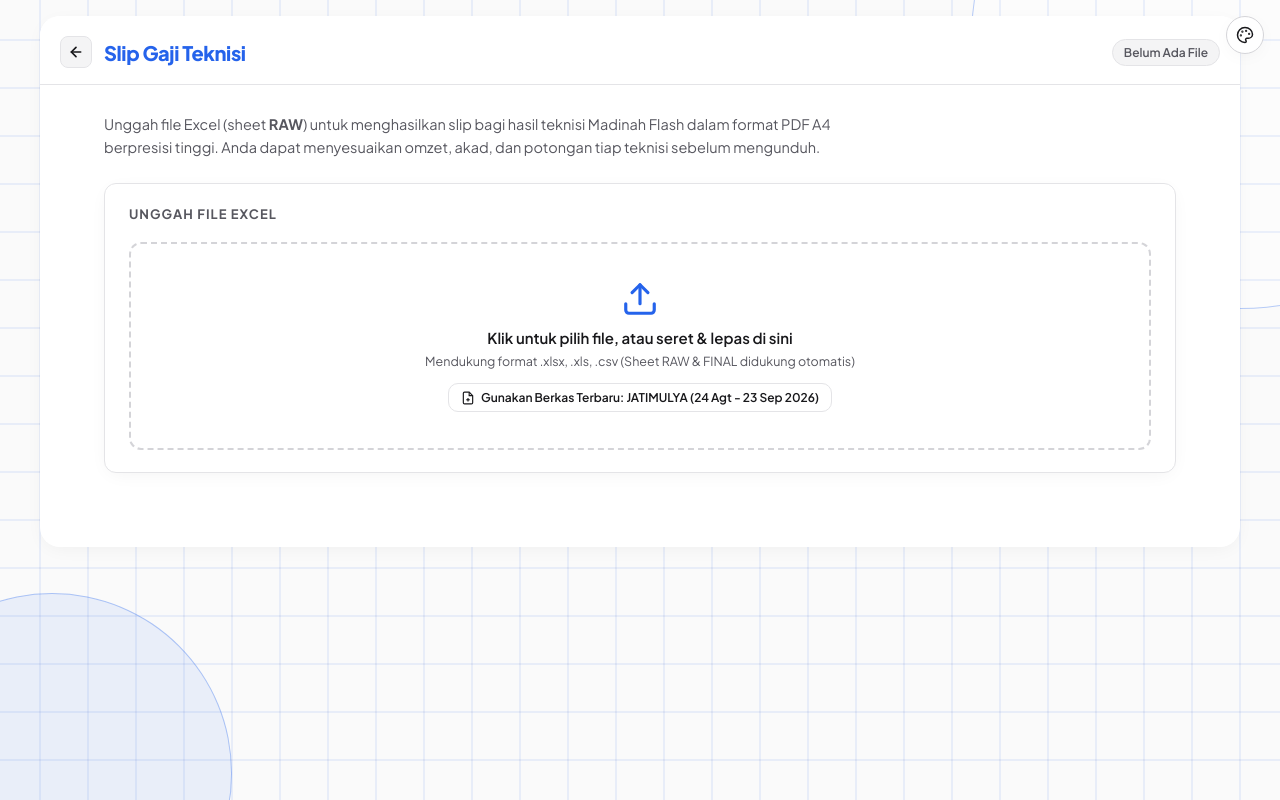
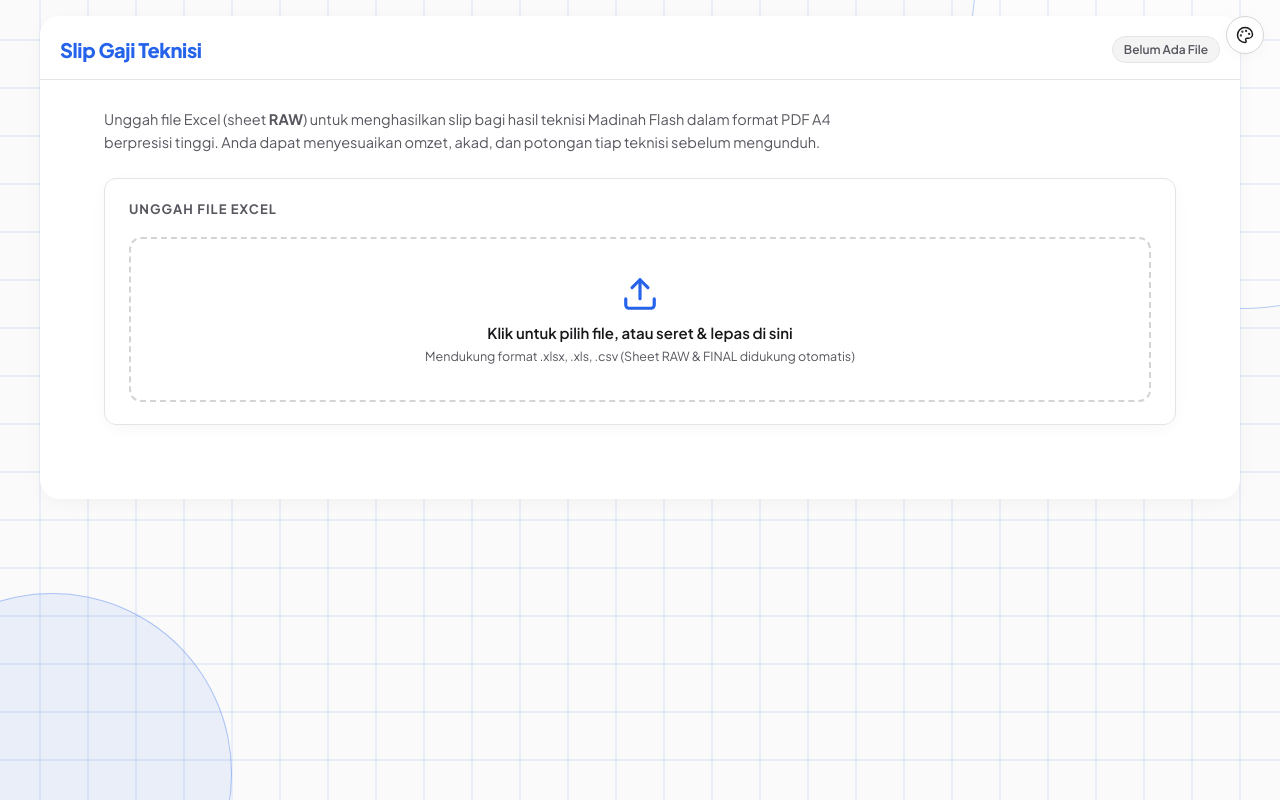
Before and after one commit to lastielavie/slip-gaji, a plain HTML site: page index.html in a window 1280 px wide. Drawn offline with Linux system fonts and the light colour scheme.

Commit message:
refactor: remove back and quick load buttons from UI and fix documentation typos

```diff
--- a/index.html
+++ b/index.html
@@ -44,13 +44,6 @@
     <div class="card-top">
       <header class="header-container">
         <div class="header-left">
-          <a href="index.html" class="btn-back" title="Kembali ke Beranda" aria-label="Back to Home">
-            <svg xmlns="http://www.w3.org/2000/svg" width="16" height="16" viewBox="0 0 24 24" fill="none"
-              stroke="currentColor" stroke-width="2.5" stroke-linecap="round" stroke-linejoin="round">
-              <path d="M19 12H5"></path>
-              <path d="M12 19l-7-7 7-7"></path>
-            </svg>
-          </a>
           <div class="header">
             <h1>Slip Gaji Teknisi</h1>
           </div>
@@ -91,17 +84,6 @@
             </div>
             <p class="dropzone-title">Klik untuk pilih file, atau seret &amp; lepas di sini</p>
             <p class="dropzone-subtitle">Mendukung format .xlsx, .xls, .csv (Sheet RAW &amp; FINAL didukung otomatis)</p>
-            <div class="dropzone-quick-load" style="margin-top: 14px;">
-              <button type="button" id="btnLoadFolderFile" class="btn-secondary btn-sm" style="display: inline-flex; align-items: center; gap: 6px;">
-                <svg width="14" height="14" viewBox="0 0 24 24" fill="none" stroke="currentColor" stroke-width="2">
-                  <path d="M14 2H6a2 2 0 0 0-2 2v16a2 2 0 0 0 2 2h12a2 2 0 0 0 2-2V8z"></path>
-                  <polyline points="14 2 14 8 20 8"></polyline>
-                  <line x1="12" y1="18" x2="12" y2="12"></line>
-                  <line x1="9" y1="15" x2="15" y2="15"></line>
-                </svg>
-                Gunakan Berkas Terbaru: JATIMULYA (24 Agt - 23 Sep 2026)
-              </button>
-            </div>
           </div>
 
           <div id="fileInfoBox" class="file-info-box" style="display: none;">
```
Also changed, not shown: 1 other file.
